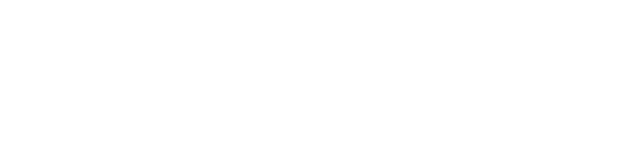
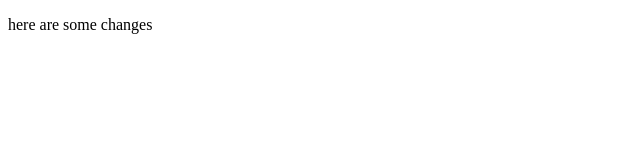
Before and after one commit to jake-johnson-kenzie/pull-request-demo, a plain HTML site: page index.html in a window 1280 px wide. Shown: the whole page, without its empty margins (0-640 px from the left). Drawn offline with Linux system fonts and the light colour scheme.

Commit message:
made some changes

```diff
--- a/index.html
+++ b/index.html
@@ -5,5 +5,7 @@
     <meta name="viewport" content="width=device-width, initial-scale=1.0" />
     <title>Document</title>
   </head>
-  <body></body>
+  <body>
+    <p>here are some changes</p>
+  </body>
 </html>
```
